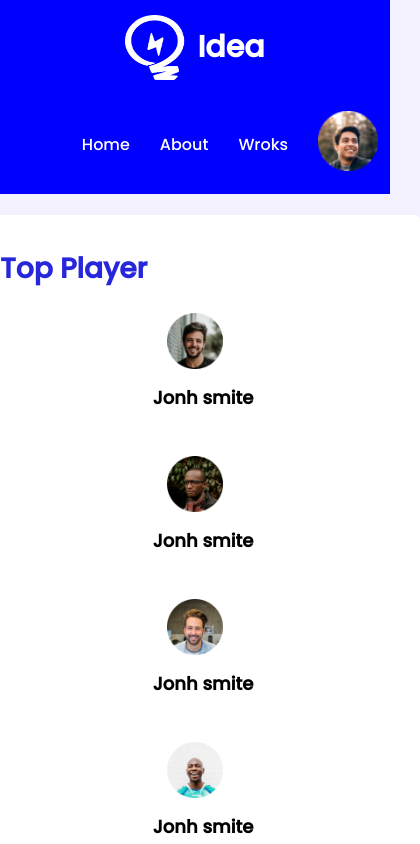
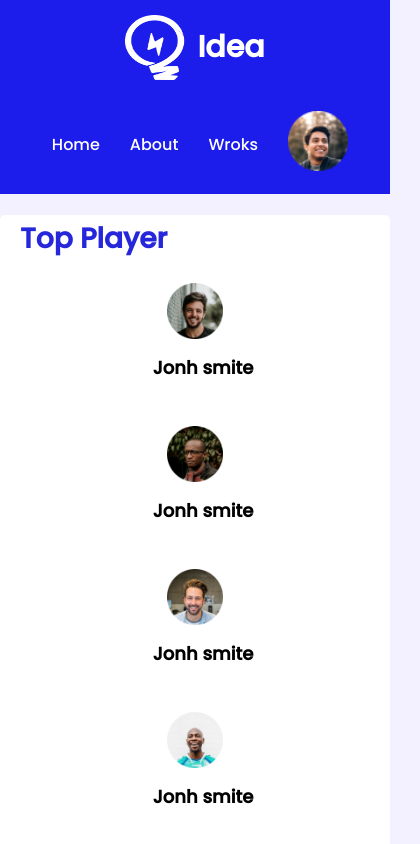
Before and after one commit to mdArifulIslam12/Leaderboard, a plain HTML site: page index.html in a window 390 px wide. Shown: the top 844 px of the page, 420 px wide, since content can reach past the window. Drawn offline with Linux system fonts and the light colour scheme.

Commit message:
leaderboard

```diff
--- a/style/style.css
+++ b/style/style.css
@@ -186,11 +186,14 @@ nav{
     .container,.header-container{
         width: 100%;
         overflow: hidden;
+        padding: 0;
     }
-    .header-container{
-        background-color: blue;
+    .section-title{
+        padding-left: 20px;
+    }
+    .header-meun a{
         padding: 0;
-        /* overflow: hidden; */
+        padding-right: 30px;
     }
     .players,.blogs,.courses,.header{
         grid-template-columns: repeat(1, 1fr);
@@ -201,6 +204,9 @@ nav{
     }
     .single-course{
         margin-top: 20px;
-        margin-left: 20px;
+        margin-left: 30px;
+    }
+    .blogs{
+        margin-bottom: 20px;
     }
 }
```
